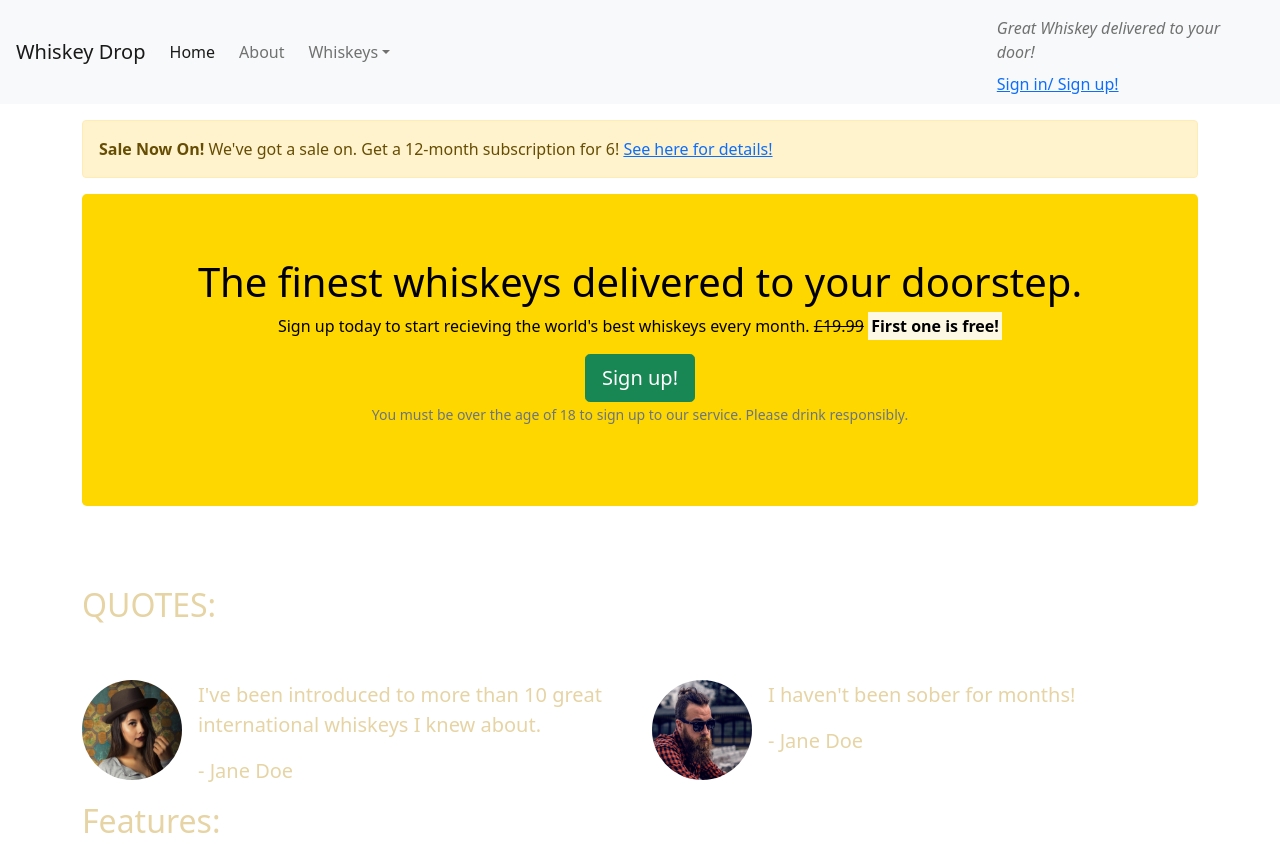
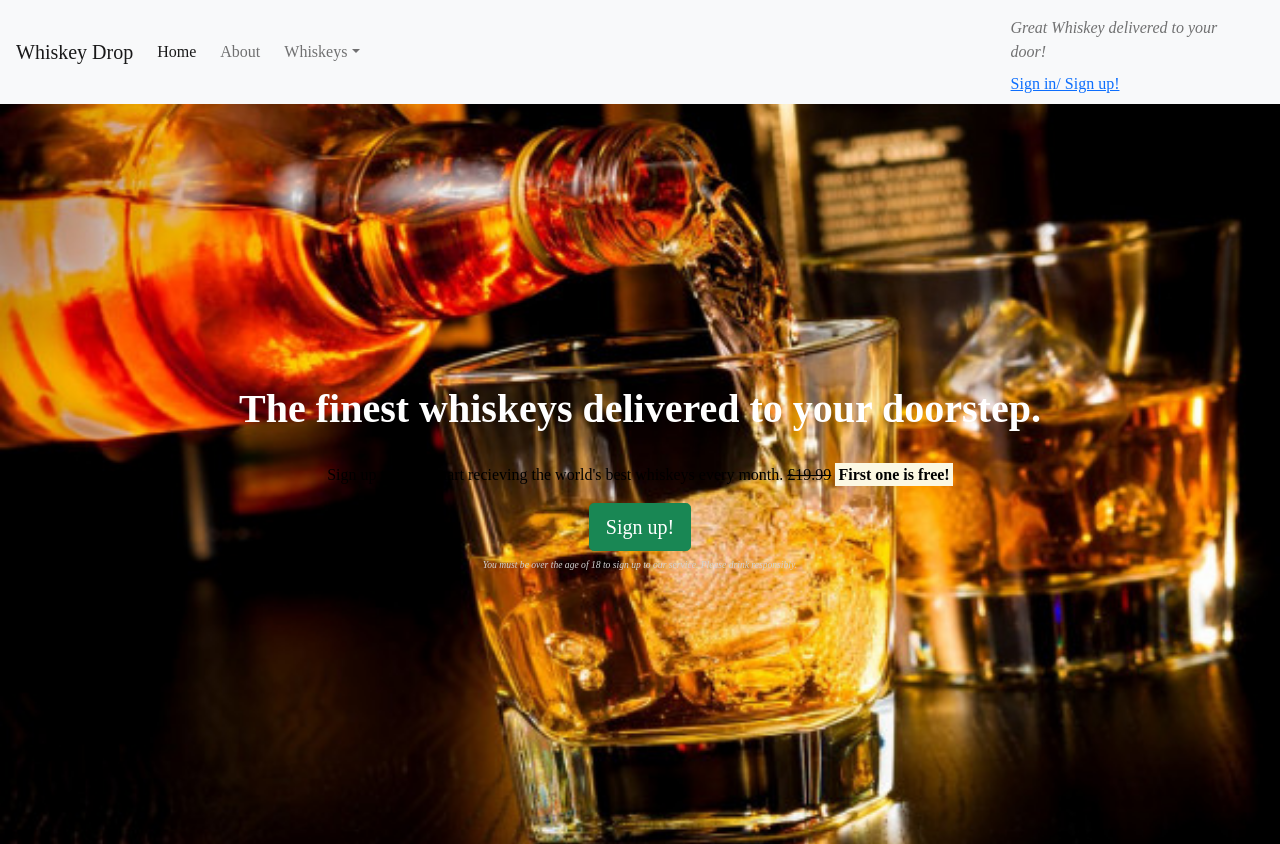
Before and after one commit to Codey94/Bootstrap-temp, a plain HTML site: page index.html in a window 1280 px wide. Shown: the top 844 px of the page. Drawn offline with nearby package versions, Linux system fonts and the light colour scheme.

Commit message:
Added background img, created style containers

```diff
--- a/CSS/style.css
+++ b/CSS/style.css
@@ -4,10 +4,64 @@ table, td, th {
 }
 
 body {
-    color: rgb(230, 212, 165)
+    color: rgb(230, 212, 165);
+    font-family: "Roboto, sans-serif";
+
 }
 
 .callout {
     background-color: gold;
     color: black;
 }
+
+.alert-container {
+
+}
+
+.callout-container {
+    height: 100vh;
+    background: url("../images/Whiskey-Pour.jpg") no-repeat bottom right fixed;
+    -webkit-background-size: cover;
+    -moz-background-size: cover;
+    -o-background-size: cover;
+    background-size: cover;
+
+    display: flex;
+    align-items: center;
+    justify-content: center;
+
+}
+
+.quotes-container {
+
+}
+
+.features-container {
+
+}
+
+.monthly-favourites-container {
+
+}
+
+/* Jumbotron */
+
+.jumbotron {
+    background-color: transparent;
+}
+
+.jumbotron-header {
+    color: white;
+    font-weight: bold;
+    margin-bottom: 30px;
+}
+
+.jumbotron small {
+    font-size: 60%;
+    font-style: italic;
+    color: lightgrey;
+}
+
+.jumbotron .lead {
+    margin: 25px 0;
+}
--- a/index.html
+++ b/index.html
@@ -38,7 +38,7 @@
             <a href="/login">Sign in/ Sign up!</a>
         </div>
     </nav>
-   <article class="container mt-3">
+   <!-- <div class="container alert-container">
        <div class="row d-none d-sm-block">
            <div class="col-12">
                <div class="alert alert-warning">
@@ -46,11 +46,13 @@
                </div>
            </div>
        </div>
+   </div> -->
     <!--callout-->
+    <div class="container-fluid callout-container">
         <div class="row">
             <div class="col-12">
                 <section class="callout jumbotron text-center">
-                <h1>The finest whiskeys delivered to your doorstep.</h1>
+                    <h1 class="jumbotron-header">The finest whiskeys delivered to your doorstep.</h1>
                     <p>Sign up today to start recieving the world's best whiskeys every month.
                         <s class="d-none d-sm-inline">£19.99</s>
                         <span class="d-inline d-sm-none"><br></span>
@@ -60,9 +62,11 @@
                 </section>
             </div>
         </div>
+    </div>
     <!--/callout-->
 
     <!--Quotes-->
+    <div class="container quotes-container"></div>
     <section class="quotes">
         <div class="row">
             <div class="col-12 my-5">
@@ -101,6 +105,7 @@
     <!--/Quotes-->
 
     <!--Features-->
+    <div class="container features-container">
         <section class="feature">
                         <h2>Features:</h2>
             <div class="row">
@@ -127,9 +132,11 @@
                 </div>
             </div>
         </section>
+    </div>
     <!--/Features-->
 
     <!--Monthly Favourites-->
+    <div class="container monthly-favourites-container">
         <section class="monthly-favourites">
             <div class="row">
                 <div class="col-12">
@@ -163,8 +170,9 @@
                 </div>
             </div>
         </section>
+    </div>
     <!--/Monthly Favourites-->
-   </article>
+<div class="container monthly-favourites-container">
     <div class="modal" tabindex="-1" role="dialog" id="signupModal">
         <div class="modal-dialog" role="document">
             <div class="modal-content">
@@ -195,6 +203,7 @@
             </div>
         </div>
     </div>
+</div>
     <script src="https://code.jquery.com/jquery-3.3.1.slim.min.js" integrity="sha384-q8i/X+965DzO0rT7abK41JStQIAqVgRVzpbzo5smXKp4YfRvH+8abtTE1Pi6jizo" crossorigin="anonymous"></script>
     <script src="https://cdnjs.cloudflare.com/ajax/libs/popper.js/1.14.3/umd/popper.min.js" integrity="sha384-ZMP7rVo3mIykV+2+9J3UJ46jBk0WLaUAdn689aCwoqbBJiSnjAK/l8WvCWPIPm49" crossorigin="anonymous"></script>
     <script src="https://stackpath.bootstrapcdn.com/bootstrap/4.1.3/js/bootstrap.min.js" integrity="sha384-ChfqqxuZUCnJSK3+MXmPNIyE6ZbWh2IMqE241rYiqJxyMiZ6OW/JmZQ5stwEULTy" crossorigin="anonymous"></script>
```
Also changed, not shown: images/Whiskey-Pour.jpg (added). Lines whose indentation alone changed are shown as unchanged.
